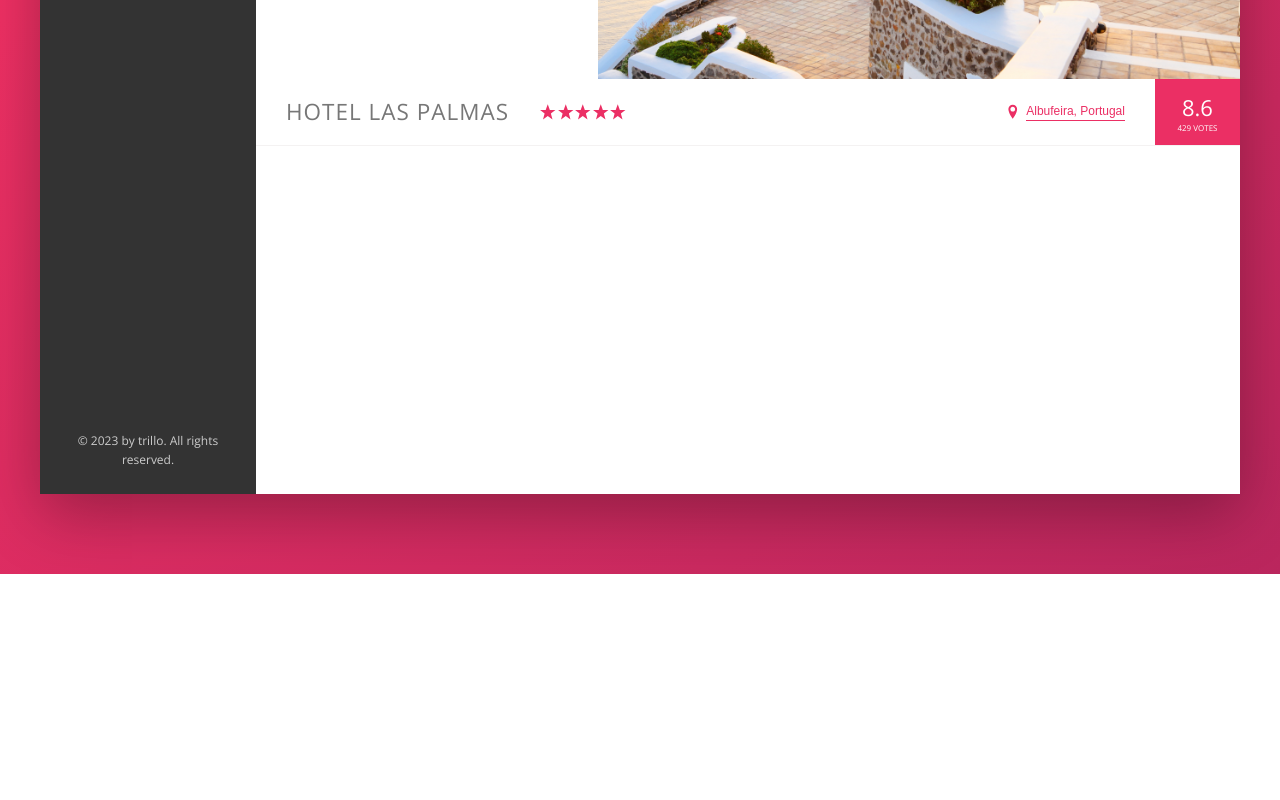
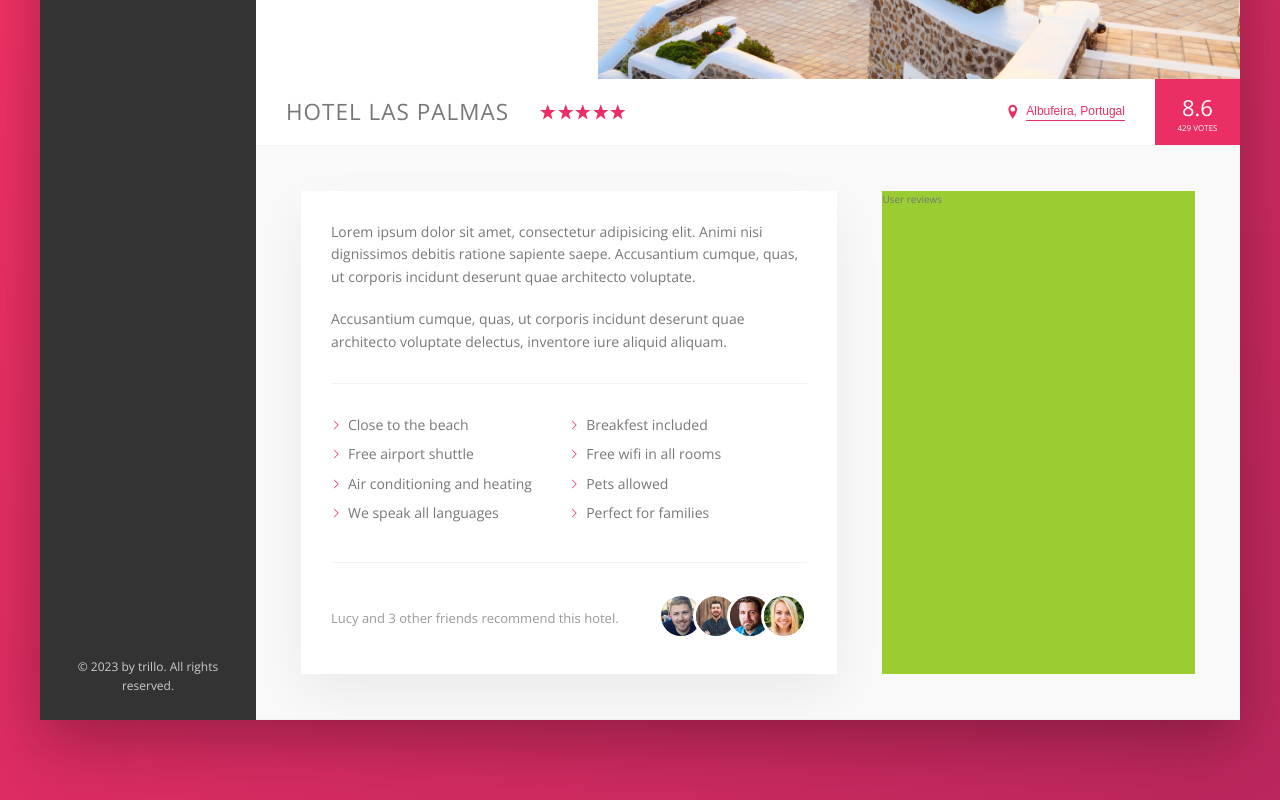
Before and after one commit to jakubkleczek/trillo, a website: page index.html in a window 1280 px wide. Shown: the part 456-1256 px from the top of the page. Before the commit the page ends 1030 px from the top, so only its background shows below. Drawn offline with nearby package versions, Linux system fonts and the light colour scheme.

Commit message:
Building the Description Section
Part 1 and 2

```diff
--- a/index.html
+++ b/index.html
@@ -135,8 +135,46 @@
                             <div class="overview__rating-average">8.6</div>
                             <div class="overview__rating-count">429 votes</div>
                         </div>
+                    </div>
 
+                    <div class="detail">
+                        <div class="description">
+                            <p class="paragraph">
+                                Lorem ipsum dolor sit amet, consectetur adipisicing elit. Animi nisi dignissimos debitis ratione sapiente saepe. Accusantium cumque, quas, ut corporis incidunt deserunt quae architecto voluptate.
+
+                            </p>
+                            <p class="paragraph">
+                                Accusantium cumque, quas, ut corporis incidunt deserunt quae architecto voluptate delectus, inventore iure aliquid aliquam.
+                            </p>
+                            <ul class="list">
+                                <li class="list__item">Close to the beach</li>
+                                <li class="list__item">Breakfest included</li>
+                                <li class="list__item">Free airport shuttle</li>
+                                <li class="list__item">Free wifi in all rooms</li>
+                                <li class="list__item">Air conditioning and heating</li>
+                                <li class="list__item">Pets allowed</li>
+                                <li class="list__item">We speak all languages</li>
+                                <li class="list__item">Perfect for families</li>
+                            </ul>
+                            <div class="recommend">
+                                <p class="recommend__count">
+                                    Lucy and 3 other friends recommend this hotel.
+                                </p>
+                                <div class="recommend__friends">
+                                    <img src="img/user-3.jpg" alt="Friend 1" class="recommend__photo">
+                                    <img src="img/user-4.jpg" alt="Friend 2" class="recommend__photo">
+                                    <img src="img/user-5.jpg" alt="Friend 3" class="recommend__photo">
+                                    <img src="img/user-6.jpg" alt="Friend 4" class="recommend__photo">
+                                </div>
+                            </div>
+                        </div>
+
+                        <div class="user-reviews">
+                            User reviews
+                        </div>
                     </div>
+
+
 
                 </main>
             </div>
--- a/sass/_components.scss
+++ b/sass/_components.scss
@@ -201,7 +201,7 @@
 .overview {
 	display: flex;
 	align-items: center;
-	border-bottom: 1px solid var(--color-grey-light-2);
+	border-bottom: var(--line);
 
 	&__heading {
 		font-size: 2.25rem;
@@ -299,3 +299,81 @@
 		box-shadow: none;
 	}
 }
+
+////////////////////////////////////////////////
+/// PARAGRAPH
+.paragraph:not(:last-of-type) {
+	margin-bottom: 2rem;
+}
+
+
+
+
+////////////////////////////////////////////////
+/// LIST
+.list {
+	list-style: none;
+	margin: 3rem 0;
+	padding: 3rem 0;
+	border-top: var(--line);
+	border-bottom: var(--line);
+
+	display: flex;
+	flex-wrap: wrap;
+
+	&__item {
+		flex: 0 0 50%;
+		margin-bottom: .7rem;
+	}
+
+	&__item::before {
+		content: "";
+		display: inline-block;
+		height: 1rem;
+		width: 1rem;
+		margin-right: .7rem;
+
+		// Older browsers
+		//background-image: url(../img/chevron-thin-right.svg);
+		//background-size: cover;
+
+		//Newer browsers - masks
+		background-color: var(--color-primary);
+		-webkit-mask-image: url(../img/chevron-thin-right.svg);
+		-webkit-mask-size: cover;
+
+		mask-image: url(../img/chevron-thin-right.svg);
+		mask-size: cover;
+	}
+}
+
+
+////////////////////////////////////////////////
+/// RECOMMEND
+.recommend {
+	font-size: 1.3rem;
+	color: var(--color-grey-dark-3);
+
+	display: flex;
+	align-items: center;
+
+	&__count {
+		margin-right: auto;
+	}
+
+	&__friends {
+
+	}
+
+	&__photo {
+		box-sizing: content-box;
+		height: 4rem;
+		width: 4rem;
+		border-radius: 50%;
+		border: 3px solid #fff;
+
+		&:not(:last-child) {
+			margin-right: -1.5rem;
+		}
+	}
+}
--- a/sass/_layout.scss
+++ b/sass/_layout.scss
@@ -11,7 +11,7 @@
     font-size: 1.4rem;
     height: 7rem;
     background-color: #fff;
-    border-bottom: 1px solid var(--color-grey-light-2);
+    border-bottom: var(--line);
 
     display: flex;
     justify-content: space-between;
@@ -35,7 +35,26 @@
 .hotel-view {
     background-color: #fff;
 
-    height: 80rem;
-
     flex: 1;
 }
+
+.detail {
+    display: flex;
+    padding: 4.5rem;
+    background-color: var(--color-grey-light-1);
+    border-bottom: var(--line);
+}
+
+.description {
+    font-size: 1.4rem;
+    background-color: #fff;
+    box-shadow: var(--shadow-light);
+    padding: 3rem;
+    flex: 0 0 60%;
+    margin-right: 4.5rem;
+}
+
+.user-reviews {
+    background-color: yellowgreen;
+    flex: 1;
+}
--- a/sass/base.scss
+++ b/sass/base.scss
@@ -14,6 +14,9 @@
 
 
     --shadow-dark: 0 2rem 6rem rgba(0, 0, 0, .3);
+    --shadow-light: 0 2rem 5rem rgba(0,0,0, .06);
+
+    --line: 1px solid var(--color-grey-light-2);
 }
 
 * {
```
Also changed, not shown: css/style.css.
